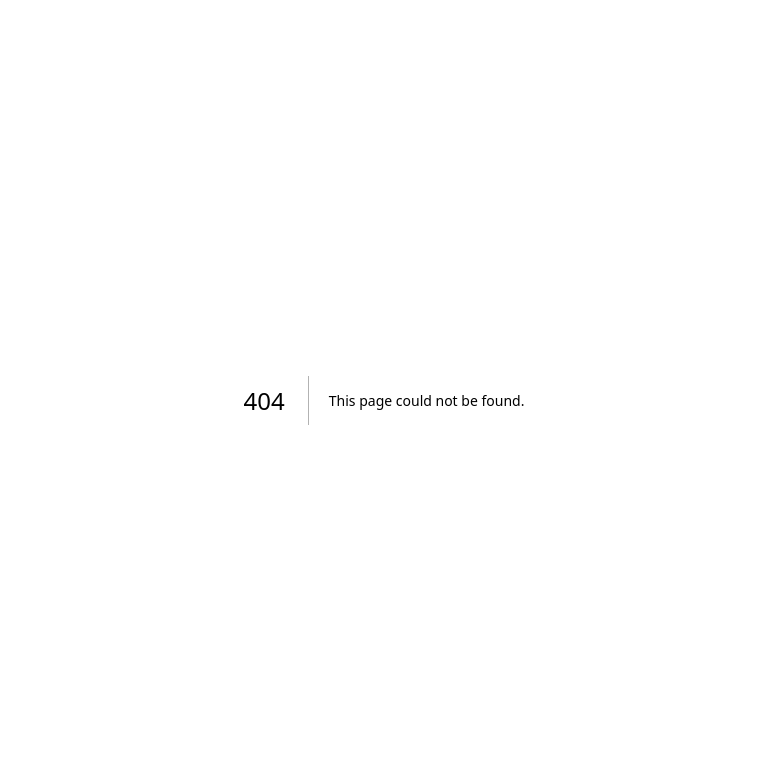
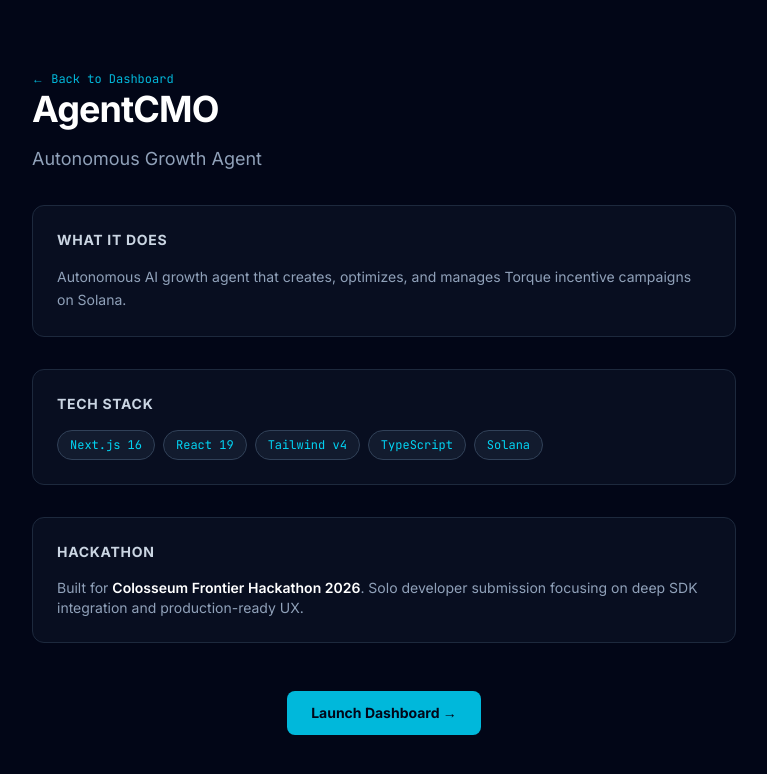
Before and after one commit to edycutjong/agemo, a Next.js app: page /about in a window 1280 px wide. Before the commit this address had no page. Shown: the top 774 px of the page, without its empty margins (256-1023 px from the left). Built offline with nearby package versions, Linux system fonts and the light colour scheme.

Commit message:
feat: add components (StatusBar, Footer, TechStack), /about page, fix SDK imports

```diff
--- /dev/null
+++ b/src/app/about/page.tsx
@@ -0,0 +1,53 @@
+import Link from "next/link";
+
+export default function AboutPage() {
+  return (
+    <main className="min-h-screen flex flex-col items-center justify-center p-8 max-w-3xl mx-auto">
+      <div className="w-full space-y-8">
+        <Link href="/" className="text-xs font-mono text-cyan-500 hover:underline">
+          ← Back to Dashboard
+        </Link>
+
+        <div className="space-y-4">
+          <h1 className="text-4xl font-bold text-white tracking-tight">AgentCMO</h1>
+          <p className="text-lg text-slate-400">Autonomous Growth Agent</p>
+        </div>
+
+        <div className="bg-slate-900/50 border border-slate-800 rounded-xl p-6 space-y-4">
+          <h2 className="text-sm font-bold text-slate-300 tracking-wider">WHAT IT DOES</h2>
+          <p className="text-sm text-slate-400 leading-relaxed">
+            Autonomous AI growth agent that creates, optimizes, and manages Torque incentive campaigns on Solana.
+          </p>
+        </div>
+
+        <div className="bg-slate-900/50 border border-slate-800 rounded-xl p-6 space-y-4">
+          <h2 className="text-sm font-bold text-slate-300 tracking-wider">TECH STACK</h2>
+          <div className="flex flex-wrap gap-2">
+            {["Next.js 16", "React 19", "Tailwind v4", "TypeScript", "Solana"].map((t) => (
+              <span key={t} className="text-xs font-mono px-3 py-1.5 rounded-full border border-slate-700 bg-slate-800/50 text-cyan-400">
+                {t}
+              </span>
+            ))}
+          </div>
+        </div>
+
+        <div className="bg-slate-900/50 border border-slate-800 rounded-xl p-6 space-y-4">
+          <h2 className="text-sm font-bold text-slate-300 tracking-wider">HACKATHON</h2>
+          <p className="text-sm text-slate-400">
+            Built for <span className="text-white font-semibold">Colosseum Frontier Hackathon 2026</span>.
+            Solo developer submission focusing on deep SDK integration and production-ready UX.
+          </p>
+        </div>
+
+        <div className="text-center pt-4">
+          <Link
+            href="/"
+            className="inline-flex items-center gap-2 bg-cyan-500 hover:bg-cyan-400 text-slate-950 font-bold px-6 py-3 rounded-lg transition-colors text-sm"
+          >
+            Launch Dashboard →
+          </Link>
+        </div>
+      </div>
+    </main>
+  );
+}
--- a/src/app/page.tsx
+++ b/src/app/page.tsx
@@ -1,4 +1,7 @@
 "use client";
+
+import { StatusBar } from "@/components/StatusBar";
+import { Footer } from "@/components/Footer";
 
 import { useState, useEffect } from "react";
 import {
@@ -39,6 +42,8 @@
   };
 
   return (
+    <>
+      <StatusBar />
     <div className="flex flex-col flex-1 h-screen overflow-hidden">
       {/* Header */}
       <header className="flex h-16 items-center justify-between border-b border-border bg-surface/50 px-6 backdrop-blur-md">
@@ -175,5 +180,7 @@
 
       </main>
     </div>
+      <Footer />
+    </>
   );
 }
--- /dev/null
+++ b/src/components/Footer.tsx
@@ -0,0 +1,9 @@
+export function Footer() {
+  return (
+    <footer className="border-t border-slate-800 mt-auto pt-6 pb-4 text-center">
+      <p className="text-xs text-slate-600 font-mono">
+        AgentCMO — Autonomous Growth Agent • Built for Colosseum Frontier Hackathon 2026
+      </p>
+    </footer>
+  );
+}
--- /dev/null
+++ b/src/components/StatusBar.tsx
@@ -0,0 +1,21 @@
+"use client";
+
+export function StatusBar() {
+  return (
+    <div className="flex items-center justify-between bg-slate-900/80 border border-slate-800 rounded-lg px-4 py-2 text-xs font-mono">
+      <div className="flex items-center gap-4">
+        <div className="flex items-center gap-2">
+          <span className="w-2 h-2 rounded-full bg-emerald-500 animate-pulse" />
+          <span className="text-slate-400">SYSTEM ONLINE</span>
+        </div>
+        <span className="text-slate-600">|</span>
+        <span className="text-slate-500">v1.0.0</span>
+      </div>
+      <div className="flex items-center gap-4">
+        <span className="text-slate-500">LATENCY: <span className="text-cyan-400">12ms</span></span>
+        <span className="text-slate-600">|</span>
+        <span className="text-slate-500">UPTIME: <span className="text-emerald-400">99.9%</span></span>
+      </div>
+    </div>
+  );
+}
--- /dev/null
+++ b/src/components/TechStack.tsx
@@ -0,0 +1,21 @@
+export function TechStack() {
+  const stack = [
+    { name: "Next.js 16", color: "text-white" },
+    { name: "React 19", color: "text-cyan-400" },
+    { name: "Tailwind v4", color: "text-sky-400" },
+    { name: "Solana", color: "text-purple-400" },
+  ];
+
+  return (
+    <div className="flex flex-wrap gap-2">
+      {stack.map((tech) => (
+        <span
+          key={tech.name}
+          className={`text-xs font-mono px-2.5 py-1 rounded-full border border-slate-800 bg-slate-900/50 ${tech.color}`}
+        >
+          {tech.name}
+        </span>
+      ))}
+    </div>
+  );
+}
```
